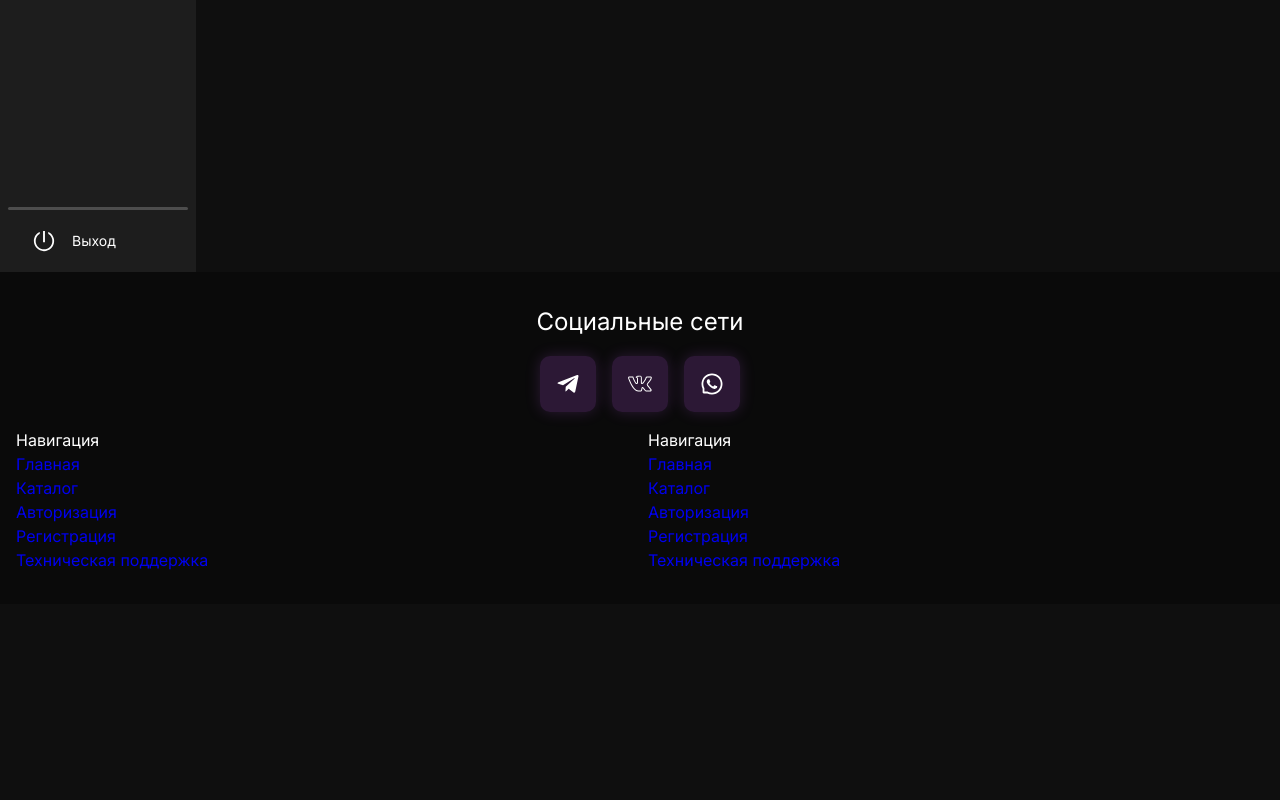
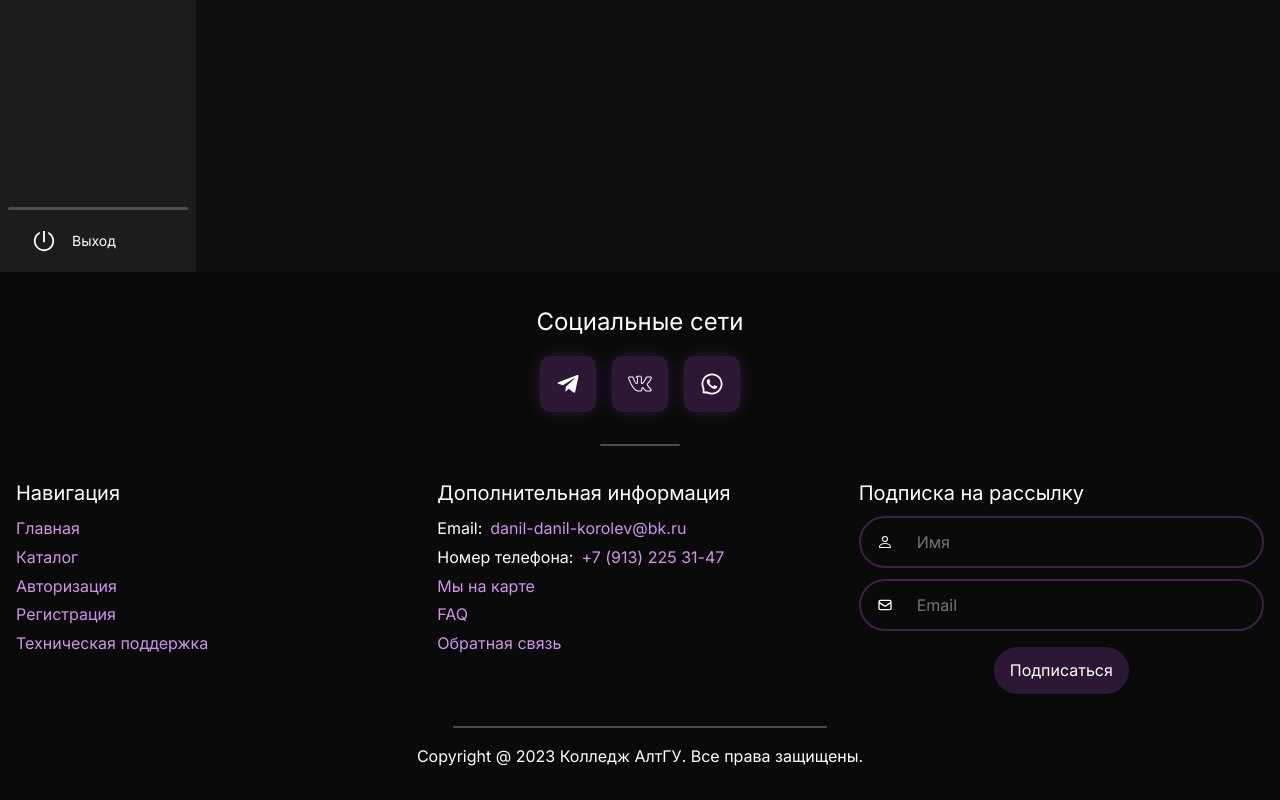
Before and after one commit to GoldenEy3-maker/auto_show2.0, a Next.js app: page / in a window 1280 px wide. Shown: the part 528-1328 px from the top of the page. Before the commit the page ends 1132 px from the top, so only its background shows below. Built offline with nearby package versions, Linux system fonts and the light colour scheme.

Commit message:
footer 2

```diff
--- a/components/Button/PrimaryButton.module.scss
+++ b/components/Button/PrimaryButton.module.scss
@@ -14,12 +14,12 @@
 
   &._dangerType {
     [data-ripple-element] {
-      background-color: hsl(var(--hsl-error-bg-primary));
+      background-color: hsla(var(--hsl-error-bg-primary));
     }
   }
 
   &._isBackgroundColor {
-    background-color: hsla(var(--hsl-bg-primary-purple), 0.1);
+    background-color: hsla(var(--hsla-bg-primary-purple-alpha-02));
 
     &._grayType {
       background-color: hsl(var(--hsl-bg-primary-gray));
--- a/components/Footer/Footer.module.scss
+++ b/components/Footer/Footer.module.scss
@@ -11,7 +11,22 @@
     &Social {
       text-align: center;
 
-      margin-bottom: 1rem;
+      // margin-bottom: 1rem;
+
+      &:after {
+        content: '';
+
+        display: block;
+
+        width: 5rem;
+        height: 2px;
+
+        margin: 2rem auto;
+
+        border-radius: 100px;
+
+        background-color: hsl(var(--hsl-bg-primary-gray));
+      }
 
       &Title {
         font-size: 1.5rem;
@@ -35,7 +50,7 @@
 
             padding: 1rem;
 
-            background-color: hsla(var(--hsla-bg-primary-purple-alpha-02));
+            // background-color: hsla(var(--hsla-bg-primary-purple-alpha-02));
 
             border-radius: var(--br-primary-radius);
 
@@ -47,8 +62,87 @@
 
     &Menus {
       display: grid;
-      grid-template-columns: repeat(auto-fit, minmax(200px, 1fr));
+      grid-template-columns: repeat(auto-fit, minmax(320px, 1fr));
       gap: 1rem;
+    }
+
+    &Menu {
+      &Title {
+        font-size: 1.25rem;
+
+        margin-bottom: 0.5rem;
+      }
+
+      &List {
+        display: flex;
+        flex-direction: column;
+        gap: 0.3rem;
+
+        &Item {
+          display: flex;
+          align-items: center;
+
+          gap: 0.5rem;
+
+          > a {
+            position: relative;
+
+            color: hsl(var(--hsl-text-primary-purple));
+
+            @media (hover: hover) and (pointer: fine) {
+              &:after {
+                content: '';
+
+                position: absolute;
+                bottom: -2px;
+                left: 0;
+
+                width: 100%;
+                height: 2px;
+
+                border-radius: 100px;
+
+                background-color: hsl(var(--hsl-bg-primary-purple));
+
+                opacity: 0;
+                visibility: hidden;
+
+                transform: scale(0.8);
+
+                transition: transform 200ms ease, opacity 200ms ease,
+                  visibility 200ms ease;
+              }
+
+              &:hover {
+                &:after {
+                  opacity: 1;
+                  visibility: visible;
+                  transform: scale(1);
+                }
+              }
+            }
+          }
+        }
+      }
+    }
+  }
+
+  &Copyright {
+    text-align: center;
+
+    &:before {
+      content: '';
+
+      display: block;
+
+      width: 30%;
+      height: 2px;
+
+      margin: 2rem auto 1rem;
+
+      border-radius: 100px;
+
+      background-color: hsl(var(--hsl-bg-primary-gray));
     }
   }
 }
--- a/components/Footer/Footer.tsx
+++ b/components/Footer/Footer.tsx
@@ -2,10 +2,11 @@ import { RouterPaths } from '@/typescript/enums'
 import { setStaticCls } from '@/utils/setCls'
 import Link from 'next/link'
 import { AiOutlineWhatsApp } from 'react-icons/ai'
-import { FaTelegram, FaTelegramPlane } from 'react-icons/fa'
+import { FaTelegramPlane } from 'react-icons/fa'
 import { SlSocialVkontakte } from 'react-icons/sl'
 import PrimaryLink from '../Link/PrimaryLink'
 import styles from './Footer.module.scss'
+import FooterForm from './FooterForm'
 
 export default function Footer() {
   return (
@@ -16,17 +17,32 @@ export default function Footer() {
             <h3 className={styles.footerNavSocialTitle}>Социальные сети</h3>
             <ul className={styles.footerNavSocialList}>
               <li className={styles.footerNavSocialListItem}>
-                <PrimaryLink href='/' title='Телеграм' target='_blank'>
+                <PrimaryLink
+                  href='/'
+                  title='Телеграм'
+                  target='_blank'
+                  isBackgroundColor
+                >
                   <FaTelegramPlane />
                 </PrimaryLink>
               </li>
               <li className={styles.footerNavSocialListItem}>
-                <PrimaryLink href='/' title='Вконтакте' target='_blank'>
+                <PrimaryLink
+                  href='/'
+                  title='Вконтакте'
+                  target='_blank'
+                  isBackgroundColor
+                >
                   <SlSocialVkontakte />
                 </PrimaryLink>
               </li>
               <li className={styles.footerNavSocialListItem}>
-                <PrimaryLink href='/' title='WhatsApp' target='_blank'>
+                <PrimaryLink
+                  href='/'
+                  title='WhatsApp'
+                  target='_blank'
+                  isBackgroundColor
+                >
                   <AiOutlineWhatsApp />
                 </PrimaryLink>
               </li>
@@ -68,40 +84,54 @@ export default function Footer() {
               </ul>
             </div>
             <div className={styles.footerNavMenu}>
-              <h3 className={styles.footerNavMenuTitle}>Навигация</h3>
+              <h3 className={styles.footerNavMenuTitle}>
+                Дополнительная информация
+              </h3>
               <ul className={styles.footerNavMenuList}>
                 <li className={styles.footerNavMenuListItem}>
-                  <Link href={RouterPaths.HomePage} title='Главная'>
-                    Главная
+                  <span>Email:</span>
+                  <Link
+                    href='mailto:danil-danil-korolev@bk.ru'
+                    title='danil-danil-korolev@bk.ru'
+                  >
+                    danil-danil-korolev@bk.ru
                   </Link>
                 </li>
                 <li className={styles.footerNavMenuListItem}>
-                  <Link href={RouterPaths.CatalogPage} title='Каталог'>
-                    Каталог
+                  <span>Номер телефона:</span>
+
+                  <Link href='tel:+79132253147' title='+7 (913) 225 31-47'>
+                    +7 (913) 225 31-47
                   </Link>
                 </li>
                 <li className={styles.footerNavMenuListItem}>
-                  <Link href={RouterPaths.AuthPage} title='Авторизация'>
-                    Авторизация
+                  <Link href='/' title='Мы на карте'>
+                    Мы на карте
                   </Link>
                 </li>
                 <li className={styles.footerNavMenuListItem}>
-                  <Link href={RouterPaths.RegisterPage} title='Регистрация'>
-                    Регистрация
+                  <Link href={RouterPaths.RegisterPage} title='FAQ'>
+                    FAQ
                   </Link>
                 </li>
                 <li className={styles.footerNavMenuListItem}>
-                  <Link
-                    href={RouterPaths.SupportPage}
-                    title='Техническая поддержка'
-                  >
-                    Техническая поддержка
+                  <Link href={RouterPaths.SupportPage} title='Обратная связь'>
+                    Обратная связь
                   </Link>
                 </li>
               </ul>
             </div>
+            <div className={styles.footerNavMenu}>
+              <h3 className={styles.footerNavMenuTitle}>
+                Подписка на рассылку
+              </h3>
+              <FooterForm />
+            </div>
           </div>
         </nav>
+        <div className={styles.footerCopyright}>
+          <p>Copyright @ 2023 Колледж АлтГУ. Все права защищены.</p>
+        </div>
       </div>
     </footer>
   )
--- /dev/null
+++ b/components/Footer/FooterForm.tsx
@@ -0,0 +1,40 @@
+import formStyles from '@/styles/components/Form.module.scss'
+import { FormEvent } from 'react'
+import { BsPerson } from 'react-icons/bs'
+import { HiOutlineMail } from 'react-icons/hi'
+import PrimaryButton from '../Button/PrimaryButton'
+import InputElement from '../Input/InputElement'
+
+export default function FooterForm() {
+  function submitFormHandler(event: FormEvent<HTMLFormElement>) {
+    event.preventDefault()
+  }
+
+  return (
+    <form className={formStyles.form} onSubmit={submitFormHandler}>
+      <div className={formStyles.formInputs}>
+        <InputElement
+          type='text'
+          title='Имя'
+          name='user-name'
+          id='user-name'
+          placeholder='Имя'
+          leadingIcon={<BsPerson />}
+        />
+        <InputElement
+          type='email'
+          title='Email'
+          name='email'
+          id='email'
+          placeholder='Email'
+          leadingIcon={<HiOutlineMail />}
+        />
+      </div>
+      <footer className={formStyles.formFooter}>
+        <PrimaryButton type='submit' title='Подписаться' isBackgroundColor>
+          Подписаться
+        </PrimaryButton>
+      </footer>
+    </form>
+  )
+}
--- a/components/Header/HeaderSearchForm.module.scss
+++ b/components/Header/HeaderSearchForm.module.scss
@@ -4,6 +4,7 @@
   flex: 1;
 
   &Input {
+    max-width: 500px;
     // border-radius: 100px 0 0 100px;
 
     border-color: hsla(var(--hsla-text-main-alpha-02));
--- a/components/Input/InputElement.module.scss
+++ b/components/Input/InputElement.module.scss
@@ -1,14 +1,16 @@
 .inputElement {
+  --border-width: 2px;
+  --padding: 1rem;
+
   display: flex;
   align-items: center;
 
-  border: 2px solid hsl(var(--hsla-bg-primary-purple-alpha-03));
+  border: var(--border-width) solid hsl(var(--hsla-bg-primary-purple-alpha-03));
   border-radius: 100px;
 
   overflow: hidden;
 
   flex: 1;
-  max-width: 450px;
 
   transition: border-color 200ms ease;
 
@@ -18,7 +20,7 @@
 
     flex-shrink: 0;
 
-    padding: 0.8rem;
+    padding: var(--padding);
 
     -webkit-tap-highlight-color: transparent;
   }
@@ -27,7 +29,7 @@
     width: 100%;
     flex: 1;
 
-    padding: calc(0.8rem - 4px) 0.5rem;
+    padding: calc(var(--padding) - var(--border-width) * 2) 0.5rem;
 
     &:focus {
       outline: none;
@@ -39,7 +41,7 @@
 
     flex-shrink: 0;
 
-    padding: 0.8rem;
+    padding: var(--padding);
   }
 
   &:focus-within {
--- a/components/Link/PrimaryLink.module.scss
+++ b/components/Link/PrimaryLink.module.scss
@@ -21,6 +21,18 @@
       background-color: hsl(var(--hsl-error-bg-primary));
     }
   }
+
+  &._isBackgroundColor {
+    background-color: hsla(var(--hsla-bg-primary-purple-alpha-02));
+
+    &._grayType {
+      background-color: hsl(var(--hsl-bg-primary-gray));
+    }
+
+    &._dangerType {
+      background-color: hsl(var(--hsl-error-bg-primary));
+    }
+  }
 }
 
 @media (hover: hover) and (pointer: fine) {
--- a/components/Link/PrimaryLink.tsx
+++ b/components/Link/PrimaryLink.tsx
@@ -9,6 +9,7 @@ type PrimaryLinkProps = {
   children: ReactNode
   styleType?: InteractionElementsStyleType
   isHovering?: boolean
+  isBackgroundColor?: boolean
 } & LinkProps &
   RefAttributes<HTMLAnchorElement> &
   HTMLProps<HTMLAnchorElement>
@@ -18,6 +19,7 @@ export default function PrimaryLink({
   children,
   styleType = 'normal',
   isHovering = true,
+  isBackgroundColor,
   ...attr
 }: PrimaryLinkProps) {
   const handleRippleEffectPointerDownEvent = useRippleHighlight()
@@ -30,11 +32,13 @@ export default function PrimaryLink({
           [styles._dangerType],
           [styles._grayType],
           [styles._isHovering],
+          [styles._isBackgroundColor]
         ],
         conditions: [
           styleType === 'danger',
           styleType === 'gray',
           !!isHovering,
+          !!isBackgroundColor
         ],
       })}
       onPointerDown={handleRippleEffectPointerDownEvent}
--- /dev/null
+++ b/styles/components/Form.module.scss
@@ -0,0 +1,24 @@
+.form {
+  display: flex;
+  flex-direction: column;
+
+  gap: 1rem;
+
+  &Inputs {
+    display: flex;
+    flex-direction: column;
+
+    gap: 0.7rem;
+  }
+
+  &Footer {
+    display: flex;
+    align-items: center;
+    justify-content: center;
+    gap: 1rem;
+
+    > button {
+      padding: 0.7rem 1rem;
+    }
+  }
+}
```
Also changed, not shown: components/Form/index.tsx (added, +13 -0 lines).
